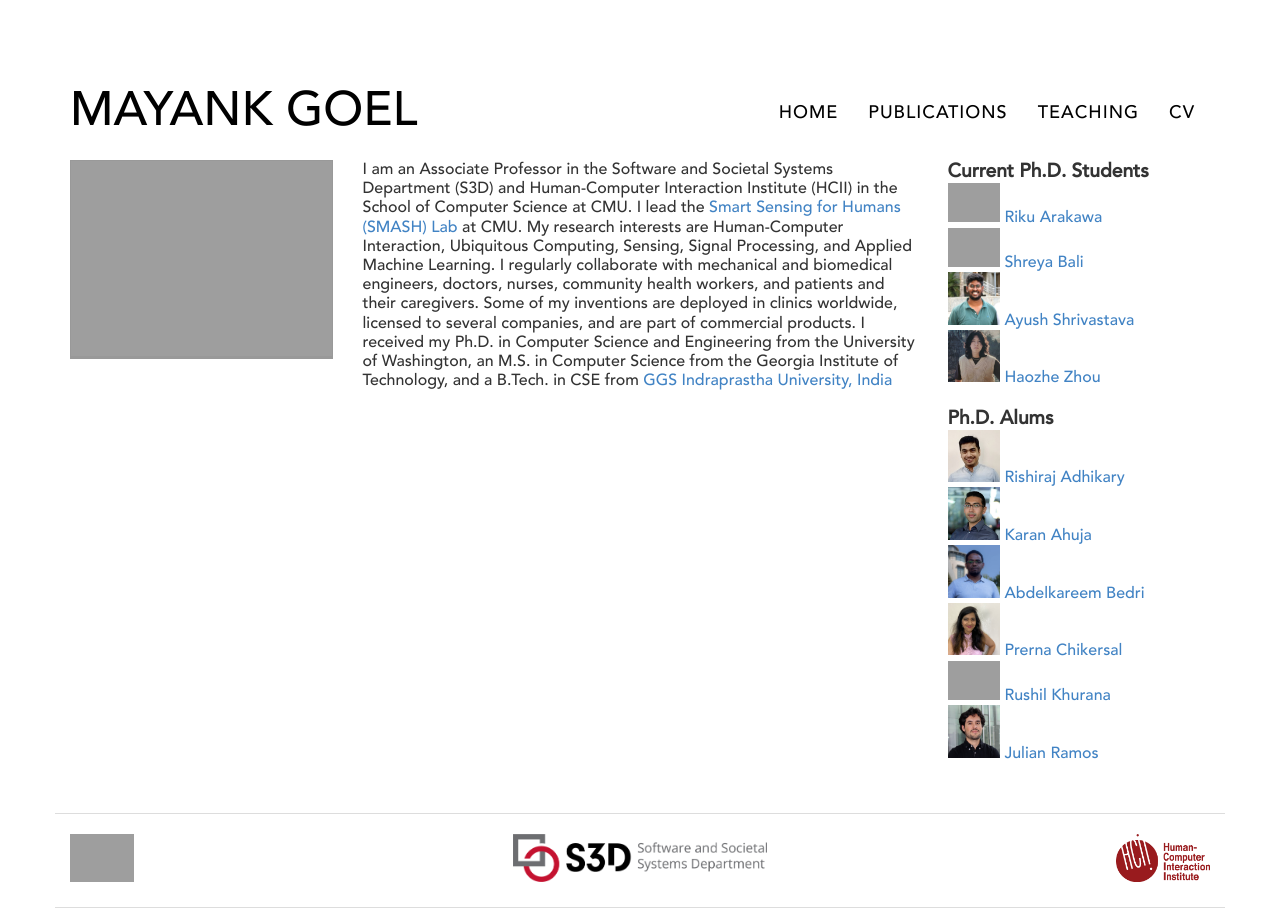
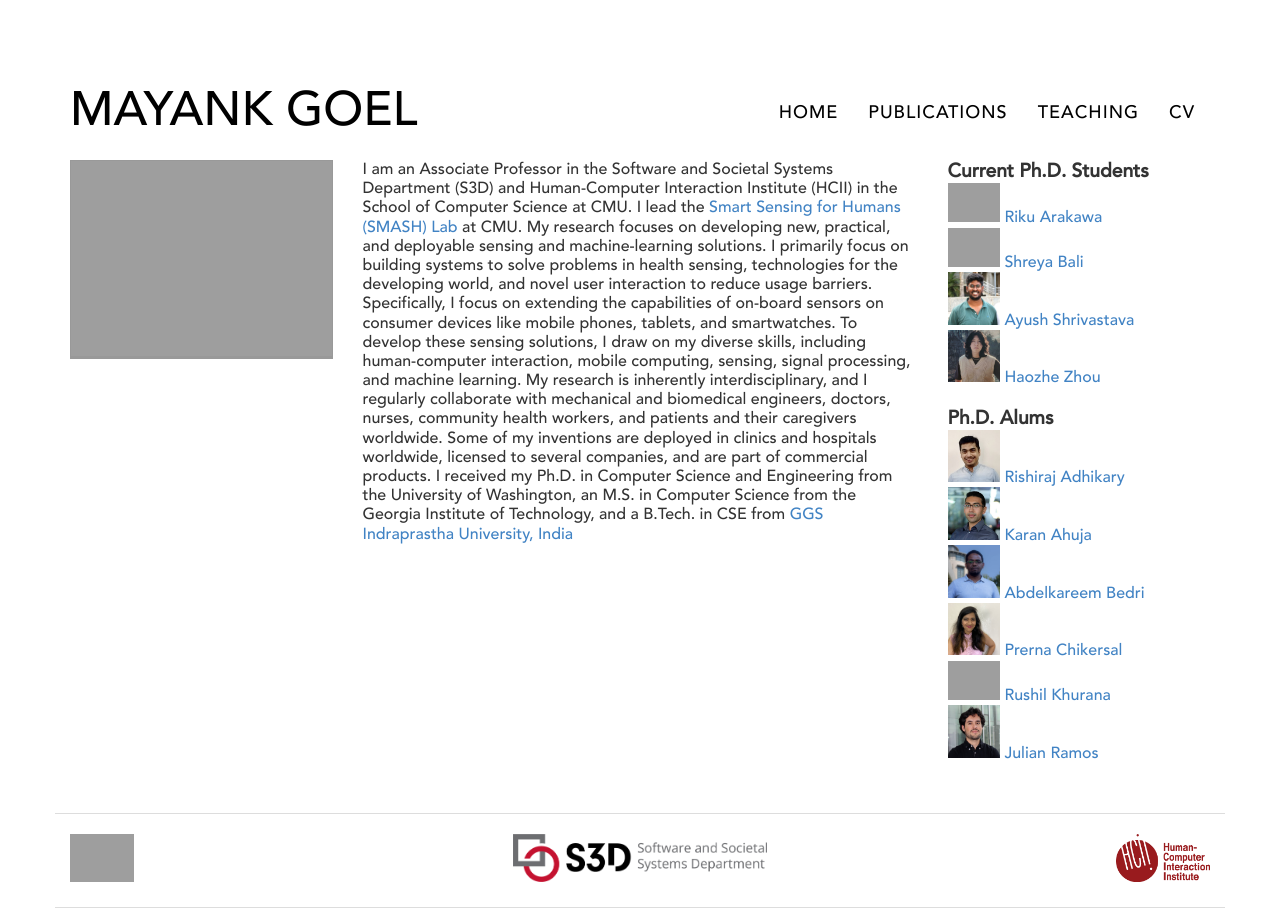
Before and after one commit to mynkgoel/mynkgoel.github.io, a Jekyll site: the page built from index.html, in a window 1280 px wide. Built offline with Jekyll 4.4.1, drawn with Linux system fonts in a browser that asks for light colours; nearby versions of some CDN libraries; grey boxes are pictures that could not be loaded.

Commit message:
Update index.html

```diff
--- a/index.html
+++ b/index.html
@@ -15,7 +15,7 @@ layout: default
     <div class="image">{% if member.website != nil %}<a href="{{ member.website }}">{% endif %}<img src="{{site.url}}{{member.image}}"/>{% if member.website != nil %}</a>{% endif %}</div>
   </div>
   <div class="description col-md-6 col-sm-6">
-      I am an Associate Professor in the Software and Societal Systems Department (S3D) and Human-Computer Interaction Institute (HCII) in the School of Computer Science at CMU. I lead the <a href="https://smashlab.io" color=red>Smart Sensing for Humans (SMASH) Lab</a> at CMU. My research interests are Human-Computer Interaction, Ubiquitous Computing, Sensing, Signal Processing, and Applied Machine Learning. I regularly collaborate with mechanical and biomedical engineers, doctors, nurses, community health workers, and patients and their caregivers. Some of my inventions are deployed in clinics worldwide, licensed to several companies, and are part of commercial products. I received my Ph.D. in Computer Science and Engineering from the University of Washington, an M.S. in Computer Science from the Georgia Institute of Technology, and a B.Tech. in CSE from <a href="http://www.ipu.ac.in" color=red>GGS Indraprastha University, India</a>
+      I am an Associate Professor in the Software and Societal Systems Department (S3D) and Human-Computer Interaction Institute (HCII) in the School of Computer Science at CMU. I lead the <a href="https://smashlab.io" color=red>Smart Sensing for Humans (SMASH) Lab</a> at CMU. My research focuses on developing new, practical, and deployable sensing and machine-learning solutions. I primarily focus on building systems to solve problems in health sensing, technologies for the developing world, and novel user interaction to reduce usage barriers. Specifically, I focus on extending the capabilities of on-board sensors on consumer devices like mobile phones, tablets, and smartwatches. To develop these sensing solutions, I draw on my diverse skills, including human-computer interaction, mobile computing, sensing, signal processing, and machine learning. My research is inherently interdisciplinary, and I regularly collaborate with mechanical and biomedical engineers, doctors, nurses, community health workers, and patients and their caregivers worldwide. Some of my inventions are deployed in clinics and hospitals worldwide, licensed to several companies, and are part of commercial products. I received my Ph.D. in Computer Science and Engineering from the University of Washington, an M.S. in Computer Science from the Georgia Institute of Technology, and a B.Tech. in CSE from <a href="http://www.ipu.ac.in" color=red>GGS Indraprastha University, India</a>
   </div>
   <div class="students col-md-3 col-sm-6">
 <span style="font-size: 120%;"> <b>Current Ph.D. Students</b> </span>
```
